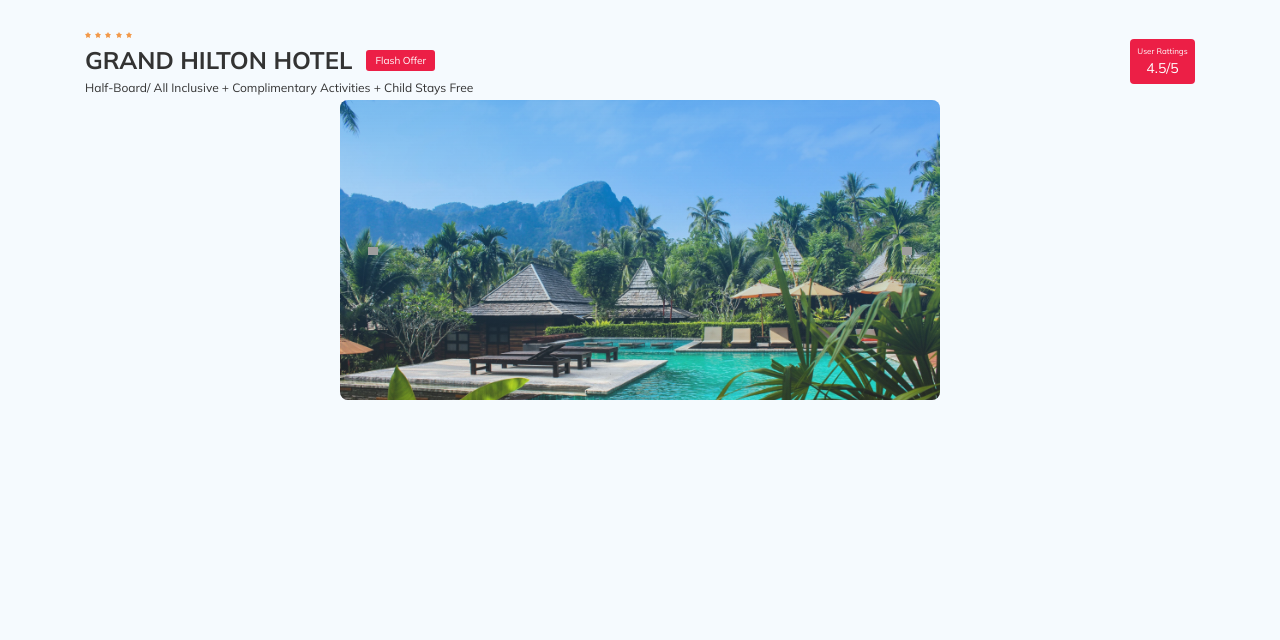
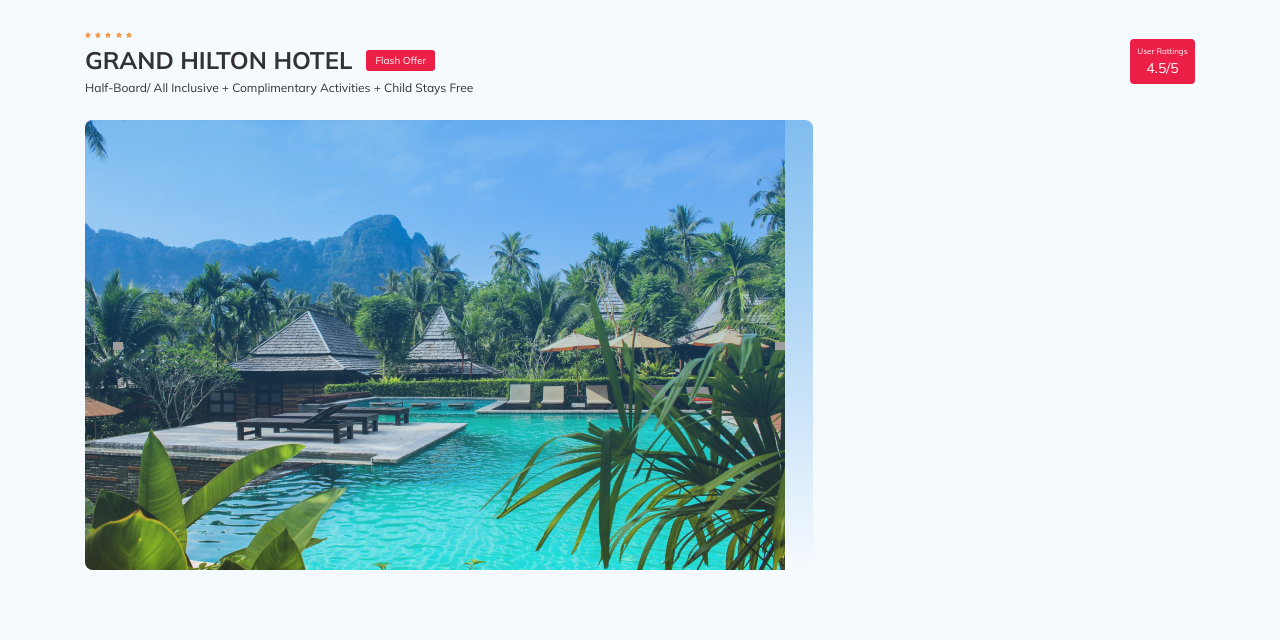
Before and after one commit to LidiyaZzz/tour-plan, a PHP site: page / in a window 1280 px wide. Shown: the part 250-890 px from the top of the page. Before the commit the page ends 650 px from the top, so only its background shows below. Run offline with PHP 8.4, Linux system fonts and the light colour scheme; grey boxes are pictures that could not be loaded.

Commit message:
create: added swiper-slider in hotel section

```diff
--- a/css/style.css
+++ b/css/style.css
@@ -519,6 +519,7 @@ template {
   -webkit-box-pack: justify;
       -ms-flex-pack: justify;
           justify-content: space-between;
+  padding-bottom: 20px;
 }
 
 .hotel-info__offer {
@@ -592,8 +593,8 @@ template {
 }
 
 .swiper-container {
-  width: 600px;
-  height: 300px;
+  width: 100%;
+  height: 450px;
   position: relative;
   border-radius: 8px;
 }
@@ -610,6 +611,10 @@ template {
   background: -webkit-gradient(linear, left top, left bottom, from(rgba(0, 122, 223, 0.48)), to(rgba(255, 255, 255, 0.128)));
   background: linear-gradient(180deg, rgba(0, 122, 223, 0.48) 0%, rgba(255, 255, 255, 0.128) 100%);
   z-index: 10;
+}
+
+.slider {
+  width: 728px;
 }
 
 .slider-button {
--- a/js/main.js
+++ b/js/main.js
@@ -8,4 +8,17 @@ const swiper = new Swiper('.swiper-container', {
     prevEl: '.slider-button--prev',
   },
 
+  //effect: "cube",
+  // тащим слайды мышкой
+  simulateTouch: true,
+  // хватаем слайды 'лапкой'
+  grabCursor: true,
+
+  // Управление с клавиатуры
+  keyboard: {
+    enabled: true,
+    onlyInViewport: true,
+    pageUpDown: true,
+  }
+
 });
--- a/sass/blocks/_hotel.sass
+++ b/sass/blocks/_hotel.sass
@@ -1,10 +1,12 @@
 .hotel
   padding-top: 23px
   padding-bottom: 70px
+
   &-info
     display: flex
     align-items: center
     justify-content: space-between
+    padding-bottom: 20px
     &__offer
       margin-left: 14px
       margin-top: 4px
@@ -13,11 +15,11 @@
       margin-bottom: 0
     &__description
       margin: 5px 0
+
   &-name
     font-size: 24px
     line-height: 30px
     text-transform: uppercase
-
   &-wrapper
     display: flex
     flex-wrap: wrap
@@ -51,8 +53,8 @@
     line-height: 18px
 
 .swiper-container
-  width: 600px
-  height: 300px
+  width: 100%
+  height: 450px
   position: relative
   border-radius: 8px
   &::after
@@ -67,6 +69,7 @@
     background: linear-gradient(180deg, rgba(0, 122, 223, 0.48) 0%, rgba(255, 255, 255, 0.128) 100%)
     z-index: 10
 .slider
+  width: 728px
   &-button
     position: absolute
     top: 50%
```
Also changed, not shown: 1 other file.
